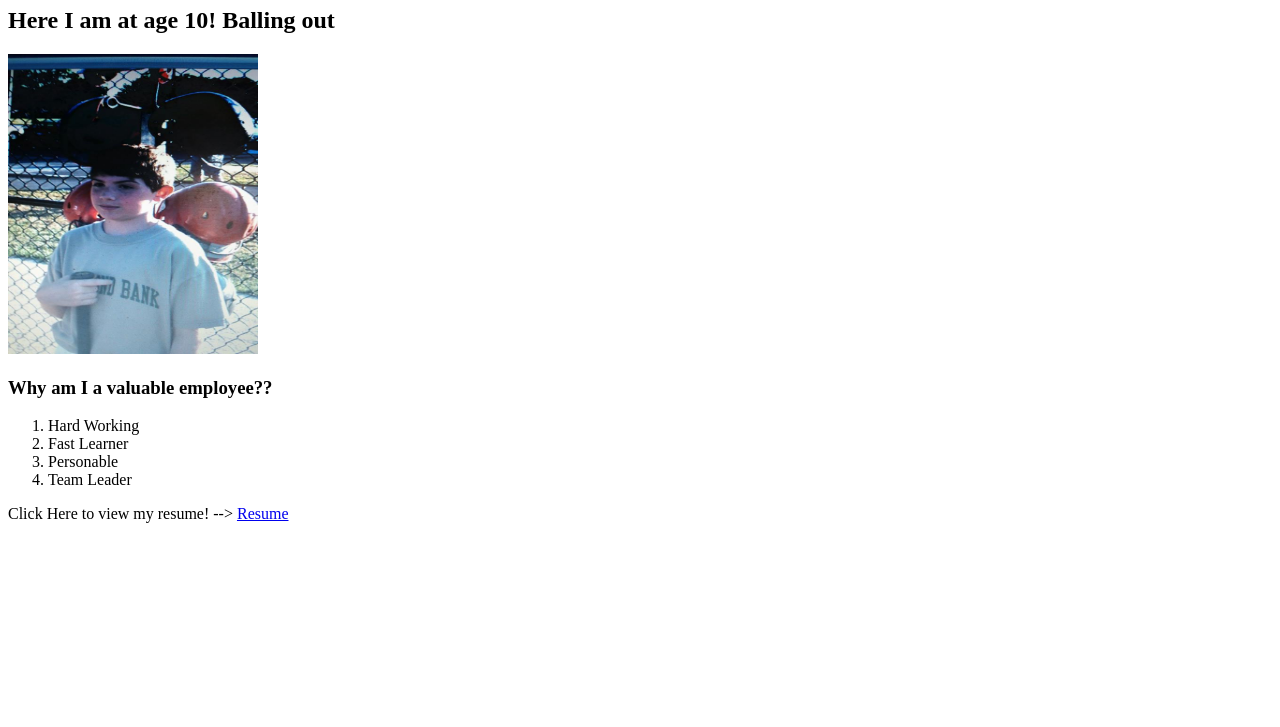
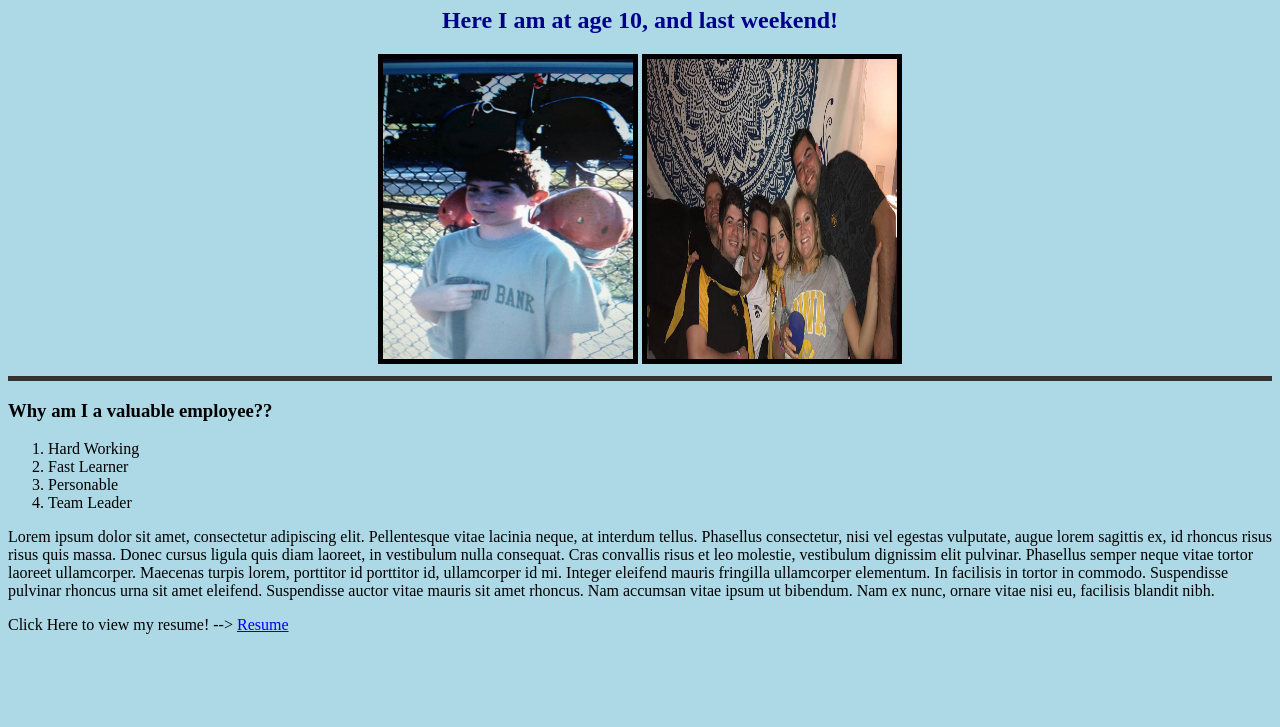
Before and after one commit to timothyotting/HW2, a plain HTML site: page index.html in a window 1280 px wide. Shown: the part 73-800 px from the top of the page. Drawn offline with Linux system fonts and the light colour scheme.

Commit message:
Added another image as well as detailed some css styling

```diff
--- a/Class.css
+++ b/Class.css
@@ -0,0 +1,24 @@
+body{
+	background-color: lightblue;
+}
+h1 {
+	color: darkblue
+}
+h2{
+	color: darkblue
+}
+hr {
+    border: none;
+    height: 5px;
+    /* Set the hr color */
+    color: #333; /* old IE */
+    background-color: #333; /* Modern Browsers */
+}
+#Cam_Header{text-align:center;}
+
+
+.div1
+{
+	position: relative;
+	text-align: center;
+}
--- a/index.html
+++ b/index.html
@@ -4,13 +4,19 @@
 	<head>
 		<title>Cameron's First Website</title>
 	</head>
+	<link rel = 'stylesheet'
+		type = 'text/css'
+		href = 'Class.css' />
 <body>
-	<h1>My name is Cam Otting.</h1>
+	<h1 id="Cam_Header">Cam Otting.</h1>
 	<p>
-	<h2>Here I am at age 10! Balling out</h2>
+	<h2 id="Cam_Header">Here I am at age 10, and last weekend!</h2>
 	</p>
-	<p>
-	<img src="tenyearold.jpg" width="250" height="300"/>
+	<div class="div1">
+	<img src="tenyearold.jpg" width="250" height="300" border="5"/>
+	<img src="party.jpg" width="250" height="300" border="5"/>
+	</div>
+	<hr>
 	<p>
 	<h3>Why am I a valuable employee??</h3>
 	</p>
@@ -20,6 +26,21 @@
 		<li>Personable</li>
 		<li>Team Leader</li>
 	</ol>
+	<p>
+		Lorem ipsum dolor sit amet,
+		consectetur adipiscing elit. Pellentesque vitae lacinia neque,
+		at interdum tellus. Phasellus consectetur, nisi vel egestas vulputate,
+		augue lorem sagittis ex, id rhoncus risus risus quis massa.
+		Donec cursus ligula quis diam laoreet, in vestibulum nulla consequat.
+		Cras convallis risus et leo molestie, vestibulum dignissim elit pulvinar.
+		Phasellus semper neque vitae tortor laoreet ullamcorper. Maecenas turpis lorem,
+		porttitor id porttitor id, ullamcorper id mi. Integer eleifend mauris
+		fringilla ullamcorper elementum. In facilisis in tortor in commodo.
+		Suspendisse pulvinar rhoncus urna sit amet eleifend.
+		Suspendisse auctor vitae mauris sit amet rhoncus.
+		Nam accumsan vitae ipsum ut bibendum.
+		Nam ex nunc, ornare vitae nisi eu, facilisis blandit nibh.
+	</p>
 
 	<p>
 	Click Here to view my resume! --> <a href="resume.html"> Resume </a>
```
Also changed, not shown: resume.html (+22 -0 lines), party.jpg (renamed from 21432721_10209999136871798_6409272165833097525_n.jpg).
